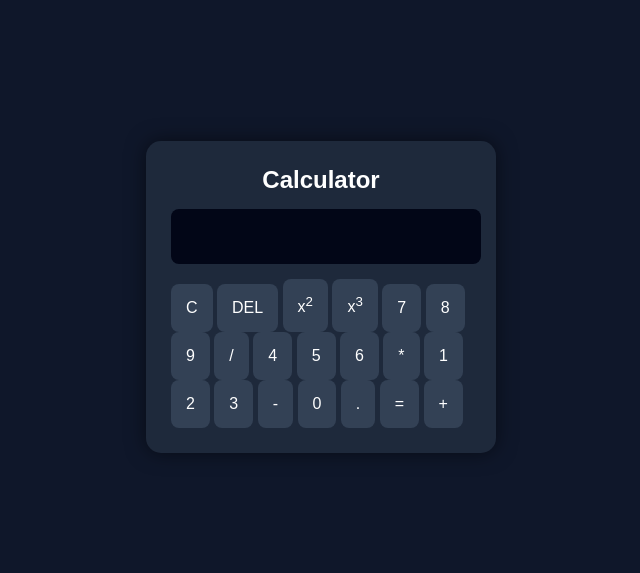
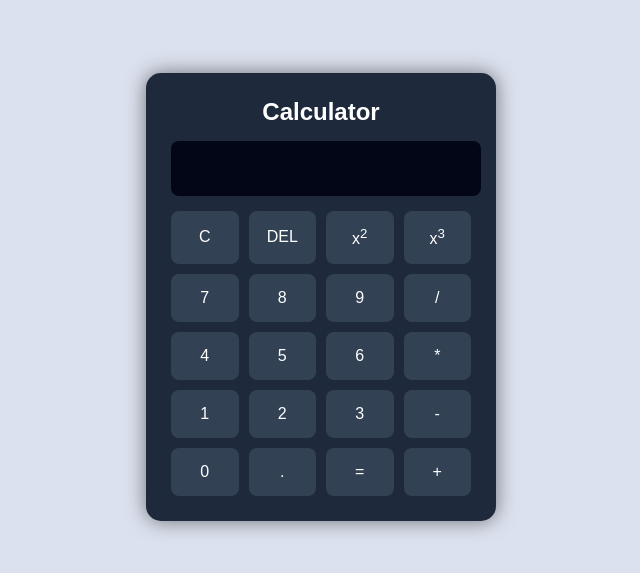
Before and after one commit to rajisanjana3011-creator/Assignment7, a plain HTML site: page index.html in a window 1280 px wide. Shown: the part 103-676 px from the top of the page, without its empty margins (319-959 px from the left). Drawn offline with Linux system fonts and the light colour scheme.

Commit message:
small changes in css file

```diff
--- a/style.css
+++ b/style.css
@@ -3,7 +3,7 @@
     padding: 0%;
 }
 body{
-    background: #0f172a;
+    background: #dbe1ee;
     font-family: Arial, Helvetica, sans-serif;
     display: flex;
     justify-content: center;
@@ -34,7 +34,7 @@ h2{
     background: #020617;
     color: #00ffcc;
 }
-.button{
+.buttons{
     display: grid;
     grid-template-columns: repeat( 4, 1fr);
     gap: 10px;
```
